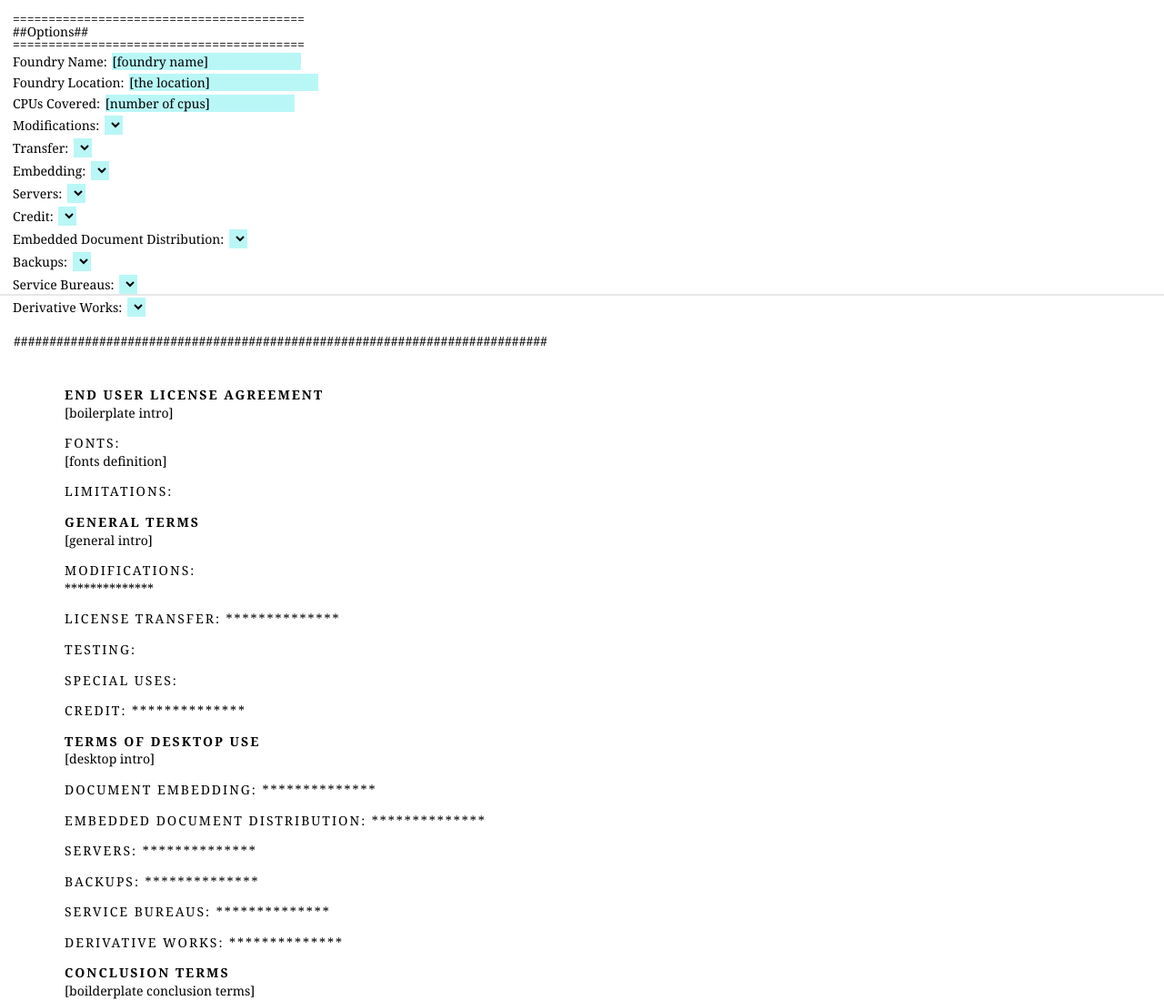
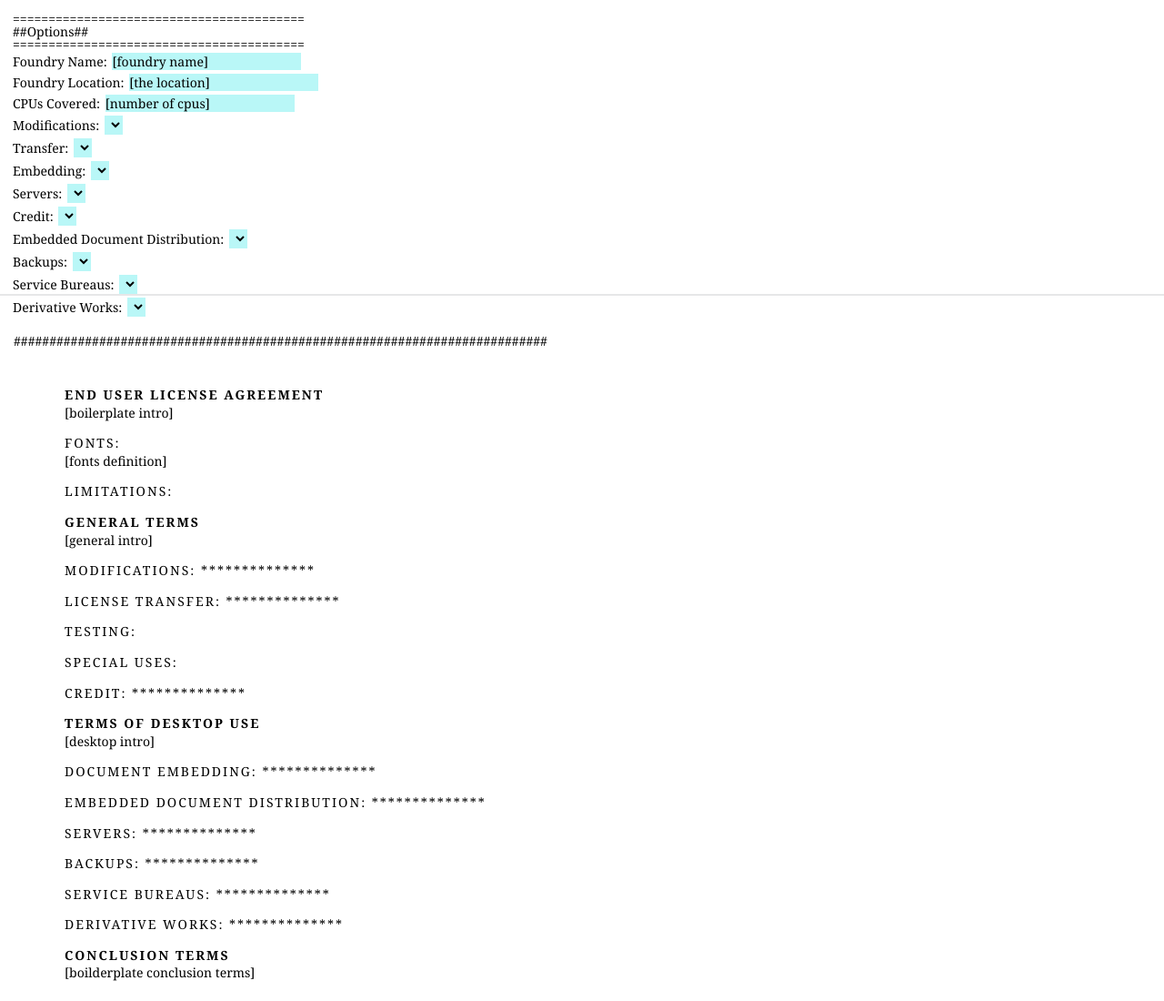
Before and after one commit to cjdunn/eula-builder, a plain HTML site: page index.html in a window 1280 px wide. Shown: the top 1100 px of the page at 91% size. Drawn offline with nearby package versions, Linux system fonts and the light colour scheme; a script that the page names is missing.

Commit message:
moved **************

```diff
--- a/index.html
+++ b/index.html
@@ -383,8 +383,8 @@ Derivative Works:
 [general intro]
 
 
-<h3 class="section-title">Modifications: </h3>
-<div section="modifications">**************</div>
+<h3 class="section-title">Modifications: **************</h3>
+<div section="modifications"></div>
 
 
 
```
